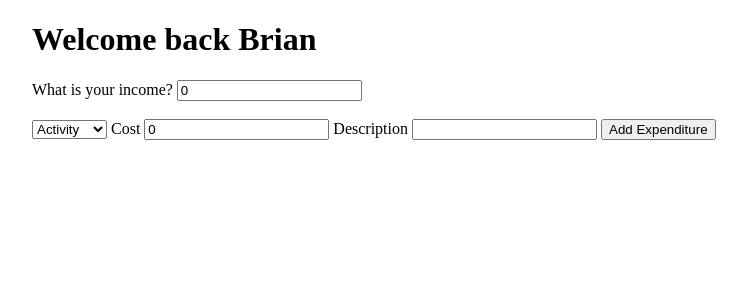
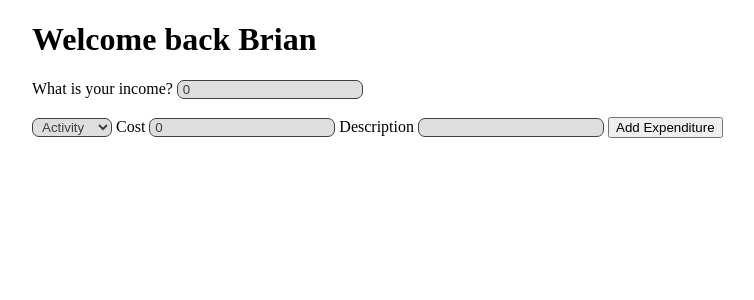
Before and after one commit to BashouT/svelteBudget, a SvelteKit app: page / in a window 1280 px wide. Shown: the top 300 px of the page, without its empty margins (158-912 px from the left). Built offline with nearby package versions, Linux system fonts and the light colour scheme.

Commit message:
Restructure pages + more basic styling

```diff
--- a/src/components/Expenditures.svelte
+++ b/src/components/Expenditures.svelte
@@ -8,7 +8,6 @@
 	let description: string = '';
 	let selectListCategories: SpendCategory[] = Object.values(SpendCategory);
 
-
 	const addExpenditure = () => {
 		expenditures.update((contents) => [
 			...contents,
@@ -17,7 +16,7 @@
 	};
 </script>
 
-<div>
+<div class="expenditures">
 	<label>
 		What is your income?
 		<input bind:value={$income} name="income-input" type="number" />
@@ -44,3 +43,33 @@
 	</label>
 	<button on:click={addExpenditure}>Add Expenditure</button>
 </div>
+
+<style>
+	input[type='number']::-webkit-outer-spin-button,
+	input[type='number']::-webkit-inner-spin-button {
+		-webkit-appearance: none;
+		margin: 0;
+	}
+
+	input[type='number'] {
+		-moz-appearance: textfield;
+	}
+
+	.expenditures input {
+		border-radius: 7px;
+		opacity: 0.75;
+		border: solid 0.025rem;
+		border-color: black;
+		background-color: lightgray;
+		padding-left: 5px;
+	}
+
+	.expenditures select {
+		background-color: lightgray;
+		opacity: .75;
+		border: solid 0.025rem;
+		border-color: black;
+		border-radius: 7px;
+		padding-left: 5px;
+	}
+</style>
--- a/src/components/Intro.svelte
+++ b/src/components/Intro.svelte
@@ -1,5 +1,14 @@
 <script>
+	import { expenditures } from '../stores';
+	import Expenditures from '../components/Expenditures.svelte';
+	import Summary from '../components/Summary.svelte';
     let name = "Brian";
 </script>
 
 <h1>Welcome back {name}</h1>
+
+<Expenditures />
+
+{#if $expenditures.length > 0}
+    <Summary />
+{/if}
--- a/src/routes/+page.svelte
+++ b/src/routes/+page.svelte
@@ -1,18 +1,9 @@
 <script lang="ts">
-	import Expenditures from '../components/Expenditures.svelte';
 	import Intro from '../components/Intro.svelte';
-	import Summary from '../components/Summary.svelte';
-	import { expenditures } from '../stores';
 </script>
 
 <div class="container">
 	<Intro />
-
-	<Expenditures />
-
-	{#if $expenditures.length > 0}
-		<Summary />
-	{/if}
 </div>
 
 <style>
```
